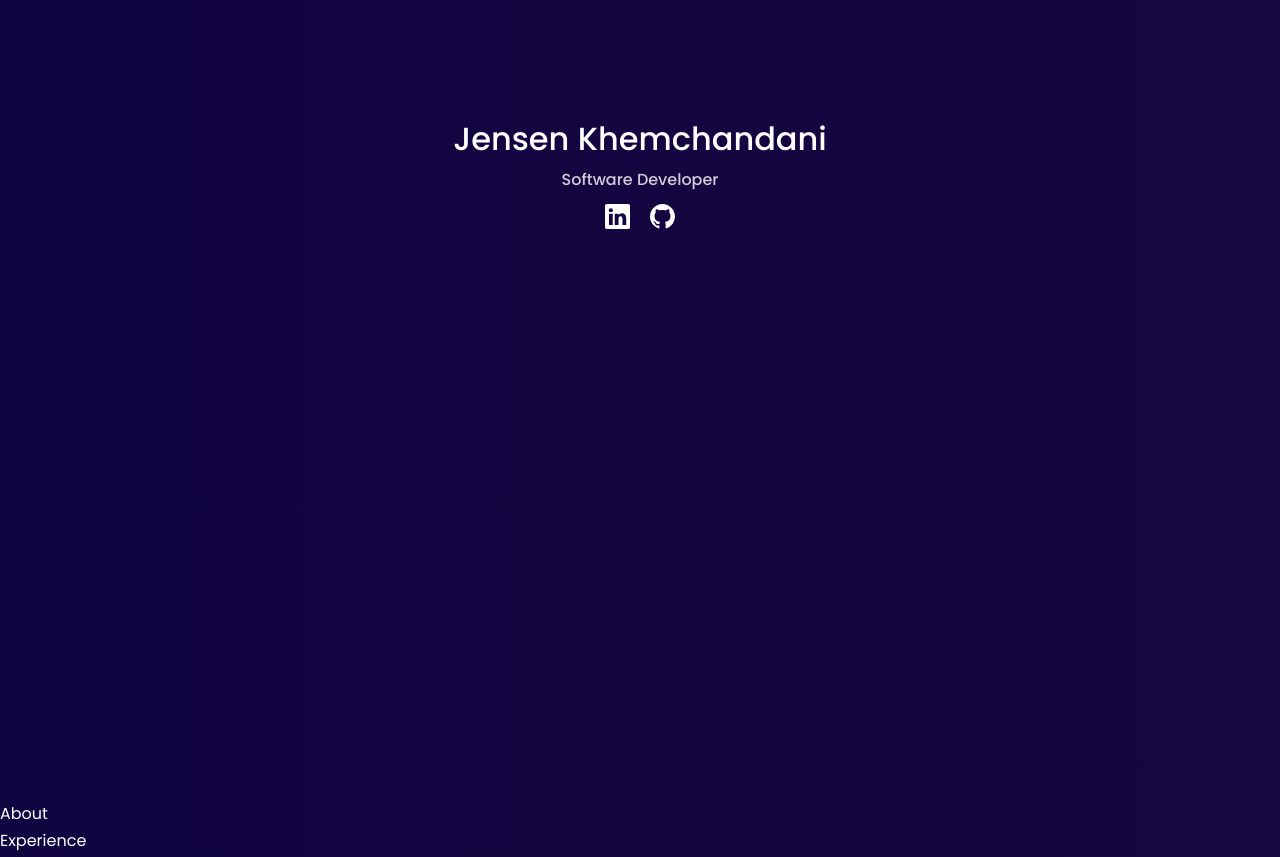
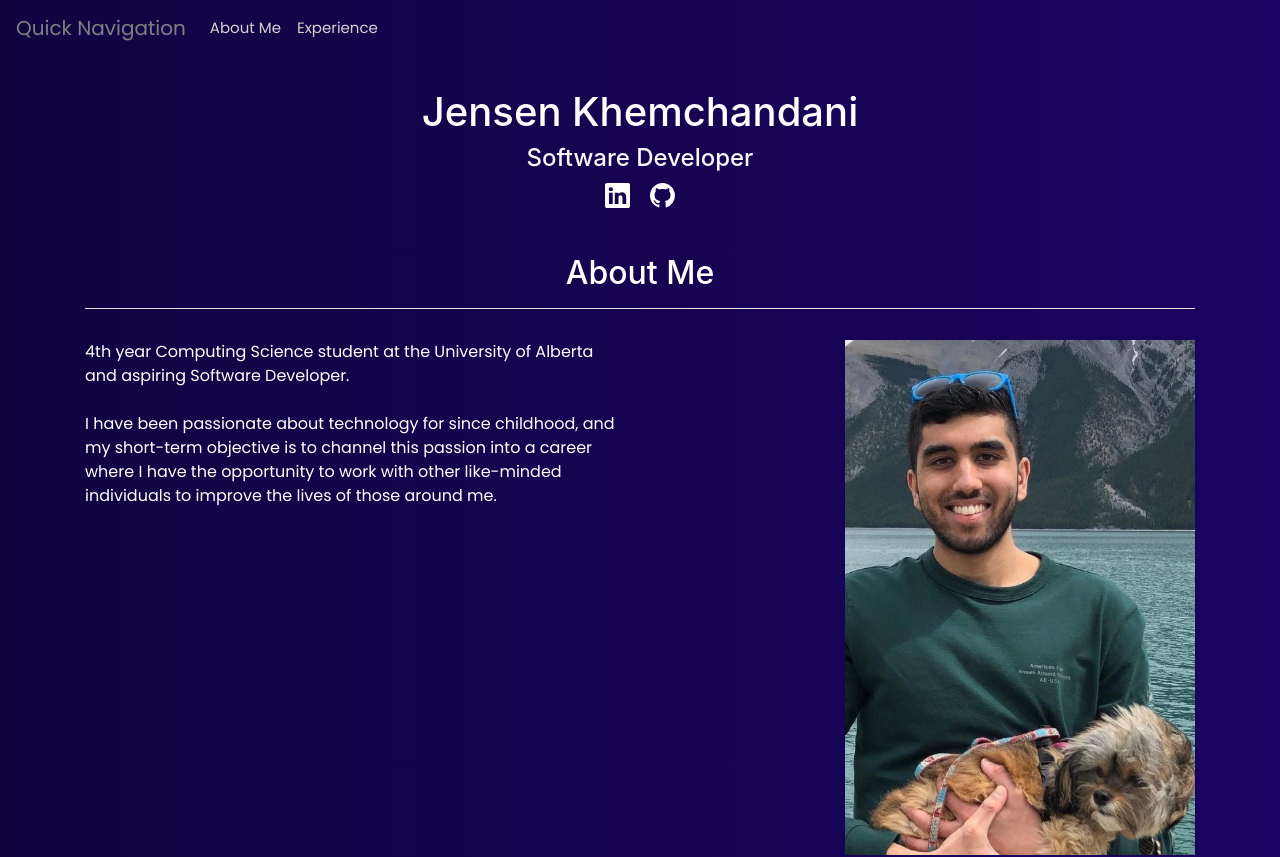
Before and after one commit to jensenkhem/portfolio-website, a React (Create React App) app: page / in a window 1280 px wide. Shown: the top 857 px of the page. Built offline with nearby package versions, Linux system fonts and the light colour scheme.

Commit message:
Added more information, styles, and navbar

```diff
--- a/src/App.jsx
+++ b/src/App.jsx
@@ -10,7 +10,7 @@ const App = () => {
     <Header />
     <About />
     <Experience />
-    <Contact />
+    {/* <Contact /> */}
    </>
   );
 }
--- a/src/components/about/About.jsx
+++ b/src/components/about/About.jsx
@@ -1,8 +1,26 @@
 import React from 'react'
 import './about.css'
+import jensen from '../../assets/jensen.jpg'
 const About = () => {
+  const style = {"font-family": "Poppins"}
   return (
-    <div>About</div>
+    <>
+    <div className="container about__container" id="about">
+      <h2>About Me</h2>
+      <div className='about-wrapper'>
+        <div className='info' style={style}>
+            4th year Computing Science student at the University of Alberta and aspiring Software Developer.
+            <br></br><br></br>
+            I have been passionate about technology for since childhood, and my short-term objective is to channel this
+            passion into a career where I have the opportunity to work with other like-minded
+            individuals to improve the lives of those around me.
+            <br></br><br></br>
+        </div>
+        <img className='me' alt="me!" src={jensen}></img>
+      </div>
+      <hr />
+    </div>
+    </>
   );
 }
 export default About;
--- a/src/components/about/about.css
+++ b/src/components/about/about.css
@@ -1,4 +1,26 @@
-body {
-    background: black;
+.about__container {
+    text-align: center;
+    height: 100%;
+    padding-top: 5vh;
+    overflow:hidden;
+}
+
+.about-wrapper {
+    height: 100%;
+    padding-top: 50;
+}
+
+.info {
+    float:left; display:inline; width: 49%;
+    margin-top: 5vh;
     color: white;
+    text-align: left;
 }
+
+.me {
+    float:right; display:inline; width: 49%;
+    margin-top: 5vh;
+    max-width: 350px;
+    max-height: 700px;
+    display: block;
+}
--- a/src/components/experience/Experience.jsx
+++ b/src/components/experience/Experience.jsx
@@ -2,8 +2,11 @@ import React from 'react'
 import './experience.css'
 const Experience = () => {
   return (
-    <div>Experience</div>
-  );
+    <div className="container experience__container" id="experience">
+      <h2>Experience</h2>
+      <hr />
+    </div>
+  )
 }
 
 export default Experience;
--- a/src/components/experience/experience.css
+++ b/src/components/experience/experience.css
@@ -0,0 +1,6 @@
+.experience__container {
+    text-align: center;
+    height: 100%;
+    padding-top: 5vh;
+    overflow:hidden;
+}
--- a/src/components/header/Header.jsx
+++ b/src/components/header/Header.jsx
@@ -1,17 +1,36 @@
 import React from 'react';
 import HeaderSocials from './HeaderSocials';
 import './header.css';
-import jensen from '../../../src/assets/jensen.jpg';
 const Header = () => {
+  const style = { "font-family": "Poppins", "color": "lightgrey"};
+  const style2 = { "font-family": "Poppins", "color": "grey"};
   return (
+    <>
+    <head>
+      <link rel="stylesheet" href="https://cdn.jsdelivr.net/npm/bootstrap@4.0.0/dist/css/bootstrap.min.css" integrity="sha384-Gn5384xqQ1aoWXA+058RXPxPg6fy4IWvTNh0E263XmFcJlSAwiGgFAW/dAiS6JXm" crossorigin="anonymous"></link>
+    </head>
+    <nav class="navbar sticky-top navbar-expand-md navbar-dark">
+    <div class="navbar-collapse collapse w-100 order-1 order-md-0 dual-collapse2">
+      <a class="navbar-brand" style={style2} href="#">Quick Navigation</a>
+        <ul class="navbar-nav mr-auto">
+            <li class="nav-item">
+                <a class="nav-link" style={style} href="#about">About Me</a>
+            </li>
+            <li class="nav-item">
+                <a class="nav-link" style={style} href="#experience">Experience</a>
+            </li>
+        </ul>
+    </div>
+    </nav>
     <header>
-        <div className="container header__container">
-            <h1>Jensen Khemchandani</h1>
-            <h4 className="text-light">Software Developer</h4>
-            <HeaderSocials />
-        </div>
-        <img src={jensen}></img>
+      <div className="introduction">
+        <h1>Jensen Khemchandani</h1>
+        <h4 className="text-light">Software Developer</h4>
+        <HeaderSocials />
+      </div>
+      {/* <hr /> */}
     </header>
+    </>
   );
 }
 
--- a/src/components/header/HeaderSocials.jsx
+++ b/src/components/header/HeaderSocials.jsx
@@ -1,15 +1,14 @@
 import React from 'react'
 import {BsLinkedin, BsGithub} from 'react-icons/bs'
-import { IconContext } from 'react-icons/lib'
 const HeaderSocials = () => {
   return (
     <div className='header__socials'>
-        <a href="https://linkedin.com" target="_blank">
+        <a href="https://www.linkedin.com/in/jensen-khemchandani-2419301a7/" target="_blank" rel="noreferrer">
             <div className='icon'>
                 <BsLinkedin size={25}/>
             </div>
         </a>
-        <a href="https://github.com" target="_blank">
+        <a href="https://github.com" target="_blank" rel="noreferrer">
             <div className='icon'>
                 <BsGithub size={25}/>
             </div>
--- a/src/components/header/header.css
+++ b/src/components/header/header.css
@@ -1,12 +1,37 @@
 header {
-    height: 100vh;
-    padding-top: 7rem;
+    padding-top: 2rem;
     overflow: hidden;
+}
+
+.navbar-nav.navbar-center {
+    position: absolute;
+    padding-top: 5vh;
+    left: 50%;
+    transform: translatex(-50%);
+}
+
+.nav-link {
+    transition: var(--transition);
+    font-size: 15px;
+}
+
+.nav-link:hover {
+    color: white !important
 }
 
 .header__container {
     text-align: center;
-    height: 100%;
+}
+
+
+hr {
+    color: white;
+    background: white;
+    width: 100%;
+    margin-top: 2vh;
+    margin-left: auto;
+    margin-right: auto;
+    height: 3px;
 }
 
 .header__socials {
@@ -23,5 +48,9 @@ header {
 
 .icon:hover {
     color:grey;
-    /* transition: var(--transition); */
 }
+
+.introduction {
+    /* margin-top: 5px; */
+    text-align: center;
+}
--- a/src/index.css
+++ b/src/index.css
@@ -40,10 +40,9 @@ html {
 /* Body elements */
 body {
     font-family: "Poppins", sans-serif;
-    background: linear-gradient(to right, #100441, #150740);    color: var(--color-white);
+    background: linear-gradient(to right, #100441, #1b0361);    color: var(--color-white);
     color: var(--color-white);
     line-height: 1.7;
-    /* background-image: url(../src/assets/bg-texture.png);  */
 }
 
 .container {
@@ -52,11 +51,16 @@ body {
 }
 
 h1, h2, h3, h4, h5 {
-   font-weight: 500;
+   font-weight: 600;
+   color: white !important;
 }
 
 h1 {
-    font: size 2.5rem;
+    font-size: 2.5rem;
+}
+
+h2 {
+    font-size: 2rem;
 }
 
 section {
@@ -86,10 +90,7 @@ a:hover {
     width: max-content;
     display: inline-block;
     color: var(--color-primary);
-    /* padding: 0.75rem 1.2rem; */
-    /* border-radius: 0.4rem; */
     cursor: pointer;
-    /* border: 1px solid var(--color-primary); */
     transition: var(--transition);
 }
 
@@ -102,12 +103,6 @@ a:hover {
 .btn-primary {
     background: var(--color-primary);
     color: var(--color-bg);
-}
-
-img {
-    display: block;
-    width: 100%;
-    object-fit: cover;
 }
 
 /* Quereies */
```
Also changed, not shown: src/assets/jensen.jpg.
